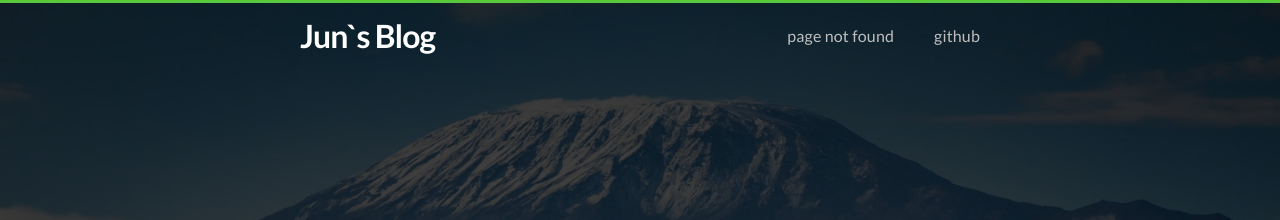
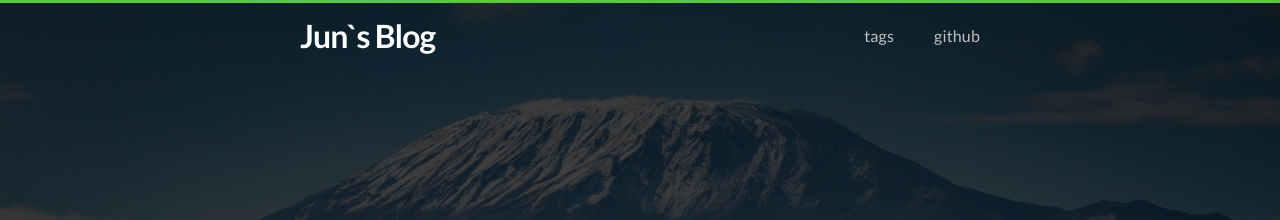
Before and after one commit to jun7343/jun7343.github.io, a Jekyll site: the page built from index.html, in a window 1280 px wide and 900 px high. Shown: the top 220 px of the window. Built offline with Jekyll 4.4.1, drawn with Linux system fonts in a browser that asks for light colours; nearby versions of some CDN libraries; the list of posts is cut into pages by our own code.

Commit message:
header.html 수정

```diff
--- a/_includes/header.html
+++ b/_includes/header.html
@@ -16,11 +16,7 @@
         </a>
 
         <ul class="nav">
-          {% for page in site.pages %}
-            {% if page.title and page.title != 'Home' %}
-            <li><a href="{{ page.url | prepend: site.baseurl }}">{{ page.title }}</a></li>
-            {% endif %}
-          {% endfor %}
+          <li><a href="/tags.html">tags</a></li>
           <li><a href="{{ site.github }}" target="_blank">Github</a></li>
         </ul>
       </nav>
```
